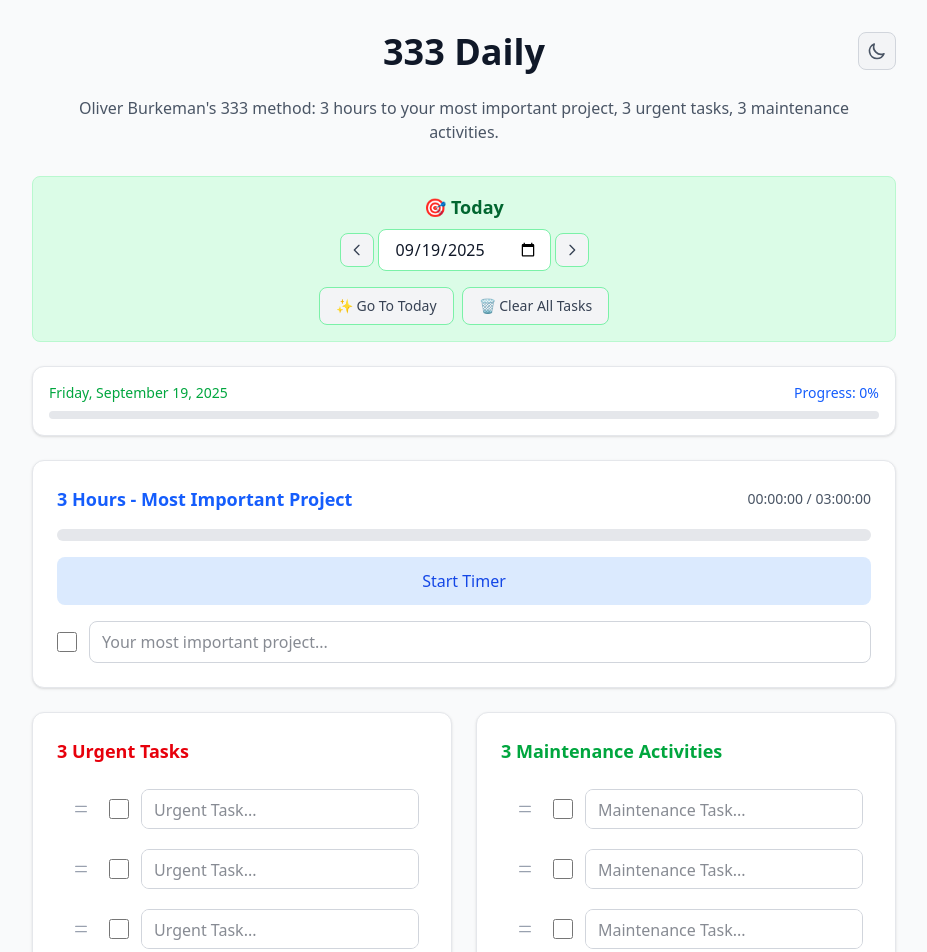
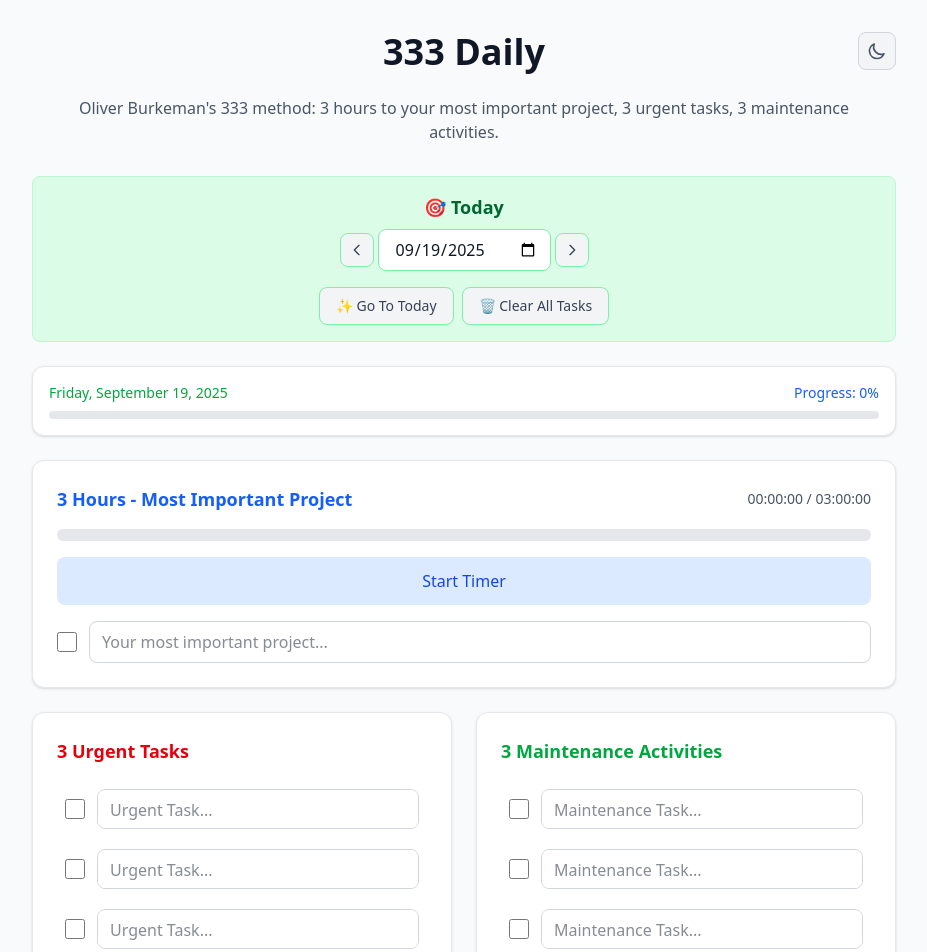
Before and after one commit to rthrs/333daily, a React (Vite) app: page / in a window 1280 px wide. Shown: the top 952 px of the page, without its empty margins (176-1103 px from the left). Built offline with nearby package versions, Linux system fonts and the light colour scheme.

Commit message:
feat: enhance drag-and-drop functionality with improved cursor styles and state management

```diff
--- a/src/components/TaskCategory.jsx
+++ b/src/components/TaskCategory.jsx
@@ -15,7 +15,6 @@
   onReorderTasks,
   taskOrder
 }) => {
-  const { currentDate } = useDateContext()
   const [isDragging, setIsDragging] = useState(false)
 
   // Get ordered tasks based on taskOrder
--- a/src/components/TaskItem.jsx
+++ b/src/components/TaskItem.jsx
@@ -1,4 +1,4 @@
-import React, { useEffect, useRef } from 'react'
+import React, { useEffect, useRef, useState } from 'react'
 import { Reorder } from 'motion/react'
 import { useDateContext } from '../contexts/DateContext'
 
@@ -13,6 +13,7 @@
 }) => {
   const { currentDate } = useDateContext()
   const textareaRef = useRef(null)
+  const [isDragging, setIsDragging] = useState(false)
 
   // Auto-resize textarea on mount and when task changes
   useEffect(() => {
@@ -27,23 +28,28 @@
   return (
     <Reorder.Item
       value={index}
-      className="flex items-center space-x-3 p-2 rounded-lg hover:bg-gray-50 dark:hover:bg-gray-800 transition-colors duration-150"
-      style={{ position: 'relative' }}
+      className={`flex items-center space-x-3 p-2 rounded-lg hover:bg-gray-50 dark:hover:bg-gray-800 transition-colors duration-150 ${isDragging ? 'reorder-item-dragging' : 'cursor-grab'}`}
+      style={{
+        position: 'relative',
+        cursor: isDragging ? 'grabbing' : 'grab',
+        transform: isDragging ? 'scale(1.02)' : 'scale(1)',
+        zIndex: isDragging ? 1000 : 'auto'
+      }}
       transition={{ duration: 0.15, ease: "easeOut" }}
+      onDragStart={() => setIsDragging(true)}
+      onDragEnd={() => {
+        setIsDragging(false)
+        // Force a small delay to ensure state resets properly
+        setTimeout(() => setIsDragging(false), 50)
+      }}
     >
-      {/* Drag handle */}
-      <div className="drag-handle cursor-grab active:cursor-grabbing p-2 text-gray-400 hover:text-gray-600 dark:hover:text-gray-300 transition-all duration-100 rounded hover:bg-gray-100 dark:hover:bg-gray-700">
-        <svg className="w-4 h-4" fill="none" stroke="currentColor" viewBox="0 0 24 24">
-          <path strokeLinecap="round" strokeLinejoin="round" strokeWidth={2} d="M4 8h16M4 16h16" />
-        </svg>
-      </div>
-
       {/* Checkbox */}
       <input
         type="checkbox"
         checked={completed}
         onChange={onToggle}
         className="checkbox"
+        style={{ cursor: isDragging ? 'grabbing' : 'pointer' }}
       />
 
       {/* Task textarea */}
@@ -57,6 +63,7 @@
           completed ? 'line-through text-gray-500 dark:text-gray-400' : ''
         }`}
         rows={1}
+        style={{ cursor: isDragging ? 'grabbing' : 'text' }}
         onInput={(e) => {
           // Reset height to 'auto' first to get accurate scrollHeight measurement
           // This ensures the textarea can both shrink and grow properly
--- a/src/index.css
+++ b/src/index.css
@@ -73,9 +73,13 @@
     @apply dark:bg-gray-800 dark:border-gray-700;
   }
 
-  /* Drag and drop styles */
-  .drag-handle {
-    @apply cursor-grab active:cursor-grabbing p-2 text-gray-400 hover:text-gray-600 dark:hover:text-gray-300 transition-all duration-100 rounded hover:bg-gray-100 dark:hover:bg-gray-700;
+  /* Drag and drop styles - entire item is draggable */
+  .reorder-item-dragging {
+    cursor: grabbing !important;
+  }
+
+  .reorder-item-dragging * {
+    cursor: grabbing !important;
   }
 
   /* Textarea styles */
```
